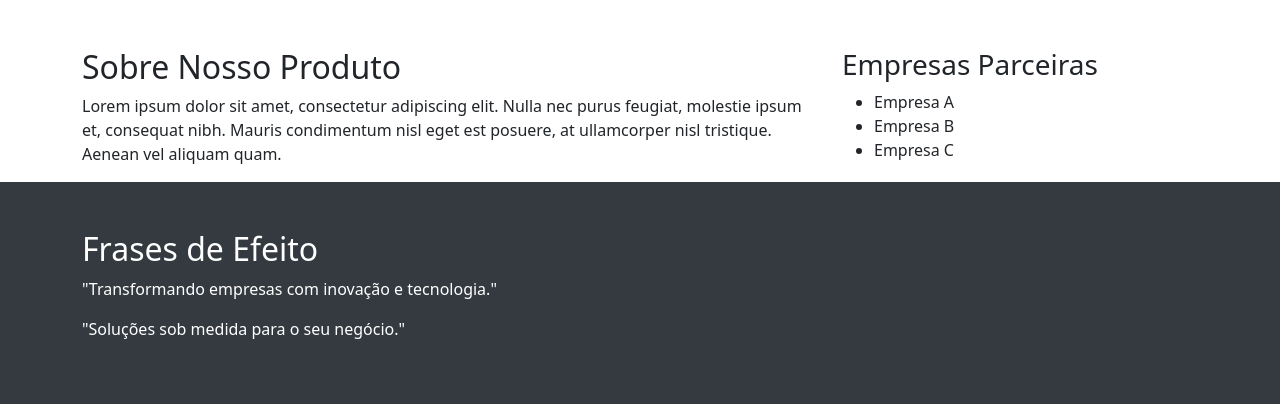
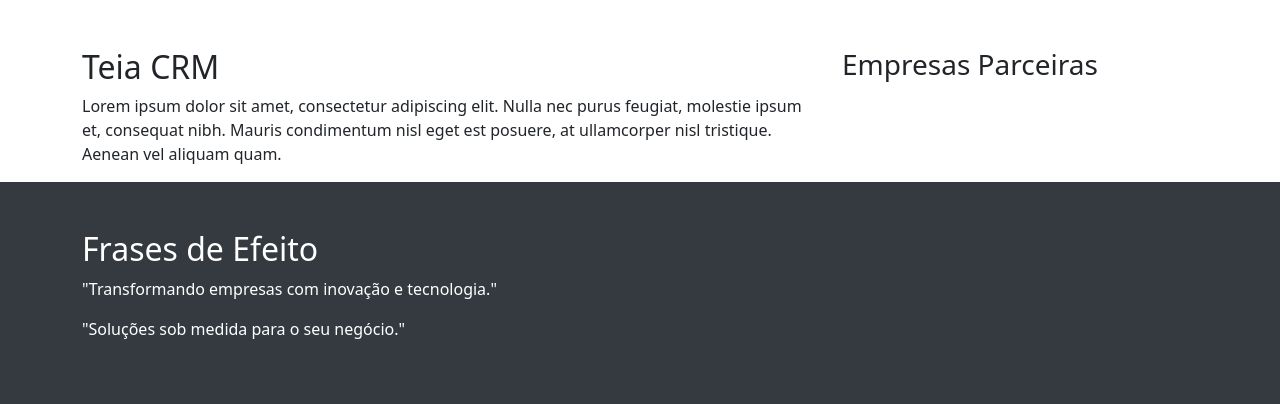
Before and after one commit to zzjunior/teiacrm_site, a PHP site: page / in a window 1280 px wide. Shown: the part 56-460 px from the top of the page. Run offline with PHP 8.4, Linux system fonts and the light colour scheme.

Commit message:
Atualizando - Júnior

```diff
--- a/index.php
+++ b/index.php
@@ -5,7 +5,7 @@
     <meta charset="UTF-8">
     <meta http-equiv="X-UA-Compatible" content="IE=edge">
     <meta name="viewport" content="width=device-width, initial-scale=1.0">
-    <title>Empresa SaaS</title>
+    <title>Teia CRM</title>
     <link href="https://cdn.jsdelivr.net/npm/bootstrap@5.3.0/dist/css/bootstrap.min.css" rel="stylesheet">
     <style>
         .bg-dark {
@@ -34,16 +34,11 @@
     <section id="sobre-produto" class="container mt-5">
         <div class="row">
             <div class="col-md-8">
-                <h2>Sobre Nosso Produto</h2>
+                <h2>Teia CRM</h2>
                 <p>Lorem ipsum dolor sit amet, consectetur adipiscing elit. Nulla nec purus feugiat, molestie ipsum et, consequat nibh. Mauris condimentum nisl eget est posuere, at ullamcorper nisl tristique. Aenean vel aliquam quam.</p>
             </div>
             <div class="col-md-4">
                 <h3>Empresas Parceiras</h3>
-                <ul>
-                    <li>Empresa A</li>
-                    <li>Empresa B</li>
-                    <li>Empresa C</li>
-                </ul>
             </div>
         </div>
     </section>
```
